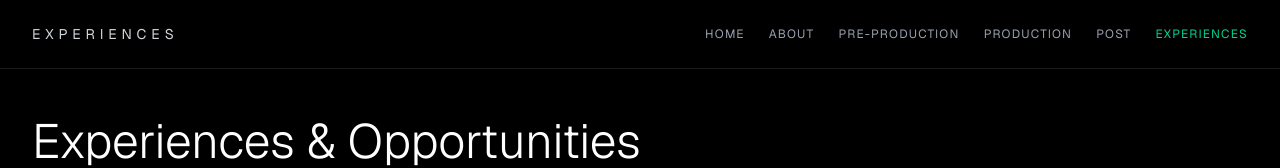
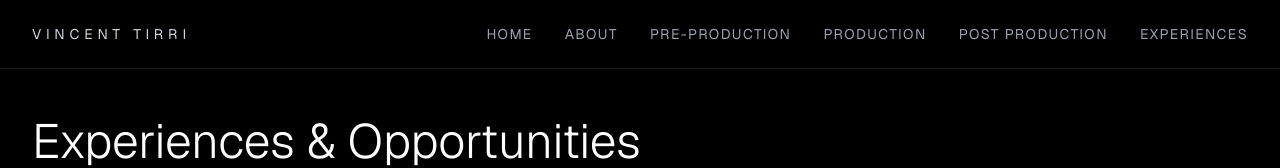
Before and after one commit to vincenttirri/film-portfolio, a Next.js app: page /Experiences in a window 1280 px wide. Shown: the top 168 px of the page. Built offline with nearby package versions, Linux system fonts and the light colour scheme.

Commit message:
Fix route casing

```diff
--- a/app/Experiences/page.tsx
+++ b/app/Experiences/page.tsx
@@ -8,21 +8,21 @@ export default function ExperiencesPage() {
       <div className="fixed inset-0 bg-black -z-20" />
       <div className="fixed inset-0 bg-[radial-gradient(circle_at_center,rgba(16,185,129,0.12),transparent_60%)] -z-10" />
 
-      {/* TOP NAV (SITE NAV) */}
-      <nav className="sticky top-0 z-50 flex justify-between items-center px-8 py-6 border-b border-white/10 bg-black/90 backdrop-blur">
-        <h1 className="tracking-[0.35em] text-sm text-gray-300">
-          EXPERIENCES
-        </h1>
+      {/* NAV */}
+        <nav className="flex justify-between items-center px-8 py-6 border-b border-white/10 relative z-20">
+          <h1 className="tracking-[0.35em] text-sm text-gray-300">
+            VINCENT TIRRI
+          </h1>
 
-        <div className="flex flex-wrap gap-6 text-xs uppercase tracking-widest text-gray-400">
-          <a href="/">HOME</a>
-          <a href="/about">ABOUT</a>
-          <a href="/pre-production">PRE-PRODUCTION</a>
-          <a href="/production">PRODUCTION</a>
-          <a href="/Post-Production">POST</a>
-          <a href="/Experiences" className="text-emerald-400">EXPERIENCES</a>
-        </div>
-      </nav>
+          <div className="flex gap-8 text-sm uppercase tracking-widest text-gray-400">
+  <a href="/" className="hover:text-emerald-400 transition">HOME</a>
+  <a href="/about" className="hover:text-emerald-400 transition">ABOUT</a>
+  <a href="/pre-production" className="hover:text-emerald-400 transition">PRE-PRODUCTION</a>
+  <a href="/production" className="hover:text-emerald-400 transition">PRODUCTION</a>
+  <a href="/Post-Production" className="hover:text-emerald-400 transition">POST PRODUCTION</a>
+    <a href="/Experiences" className="hover:text-emerald-400 transition">EXPERIENCES</a>
+</div>
+        </nav>
 
       {/* HEADER */}
       <section className="px-8 py-12 max-w-7xl mx-auto">
--- a/app/Post-Production/page.tsx
+++ b/app/Post-Production/page.tsx
@@ -15,7 +15,7 @@ export default function PostProductionPage() {
       {/* NAV */}
       <nav className="flex justify-between items-center px-8 py-5 border-b border-white/10 relative z-20">
         <h1 className="tracking-[0.35em] text-sm text-gray-300">
-          POST PRODUCTION
+          VINCENT TIRRI
         </h1>
 
        <div className="flex gap-8 text-sm uppercase tracking-widest text-gray-400">
--- a/app/pre-production/page.tsx
+++ b/app/pre-production/page.tsx
@@ -87,7 +87,7 @@ export default function PreProductionPage() {
         {/* NAV */}
        <nav className="flex justify-between items-center px-8 py-6 border-b border-white/10 relative z-20">
   <h1 className="tracking-[0.35em] text-sm text-gray-300">
-    PRODUCTION ARCHIVE
+    VINCENT TIRRI
   </h1>
 
  <div className="flex gap-8 text-sm uppercase tracking-widest text-gray-400">
--- a/app/production/page.tsx
+++ b/app/production/page.tsx
@@ -143,7 +143,7 @@ export default function ProductionPage() {
       {/* NAV */}
       <nav className="flex justify-between items-center px-8 py-6 border-b border-white/10 relative z-20">
   <h1 className="tracking-[0.35em] text-sm text-gray-300">
-    PRODUCTION ARCHIVE
+    VINCENT TIRRRI
   </h1>
 
  <div className="flex gap-8 text-sm uppercase tracking-widest text-gray-400">
```
